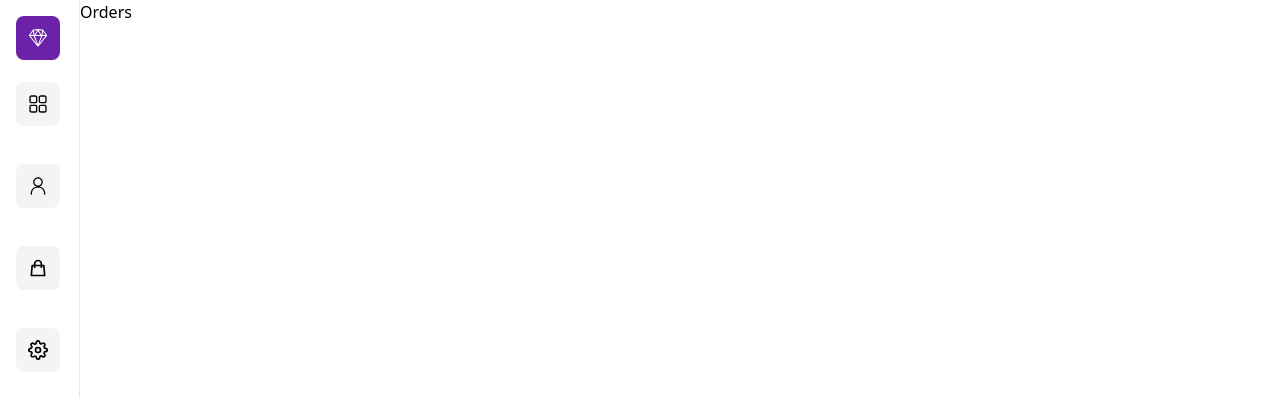
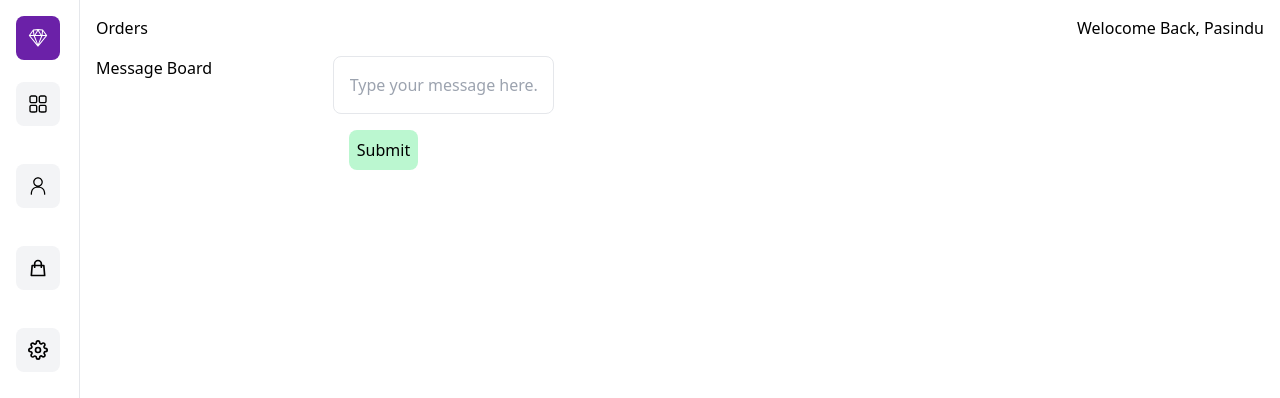
Before and after one commit to Pasindu107/my-app-1, a Next.js app: page /orders in a window 1280 px wide. Shown: the top 398 px of the page. Built offline with nearby package versions, Linux system fonts and the light colour scheme.

Commit message:
forth commit

```diff
--- a/components/Header.jsx
+++ b/components/Header.jsx
@@ -1,9 +1,9 @@
 import React from 'react'
 
-const Header = () => {
+const Header = (props) => {
   return (
     <div className='flex justify-between px-4 pt-4'>
-      <h2>Dashboard</h2>
+      <h2>{props.page}</h2>
       <h2>Welocome Back, Pasindu</h2>
     </div>
   )
--- /dev/null
+++ b/components/Message.jsx
@@ -0,0 +1,50 @@
+import React, { useState } from 'react';
+
+function MessageBoard() {
+  const [messages, setMessages] = useState([]);
+  const [newMessage, setNewMessage] = useState('');
+
+  const handleSubmit = (event) => {
+    event.preventDefault();
+
+    // Prevent empty messages
+    if (!newMessage.trim()) {
+      return;
+    }
+
+    setMessages([...messages, newMessage]);
+    setNewMessage(''); // Clear the input field
+  };
+
+  return (
+    <div>
+        <div className='grid lg:grid-cols-5 gap-4 p-4'>
+            <h2>Message Board</h2>
+
+            <form onSubmit={handleSubmit}>
+            <input
+                type="text"
+                value={newMessage}
+                onChange={(event) => setNewMessage(event.target.value)}
+                placeholder="Type your message here..."
+                className='w-full m-auto p-4 border rounded-lg overflow-y-auto'
+            />
+            <div className='p-4'>
+                <button type="submit" className='bg-green-200 flex justify-center items-center p-2 rounded-lg'>Submit</button>
+
+            </div>
+            </form>
+        </div>
+
+      <div className="messages-container">
+        {messages.map((message, index) => (
+          <div className="message-card" key={index}>
+            <p>{message}</p>
+          </div>
+        ))}
+      </div>
+    </div>
+  );
+}
+
+export default MessageBoard;
--- a/package.json
+++ b/package.json
@@ -9,10 +9,12 @@
     "lint": "next lint"
   },
   "dependencies": {
+    "action.js": "^0.1.1",
     "next": "14.0.4",
     "react": "^18",
     "react-dom": "^18",
-    "react-icons": "^4.12.0"
+    "react-icons": "^4.12.0",
+    "swr": "^2.2.4"
   },
   "devDependencies": {
     "autoprefixer": "^10.4.16",
--- a/pages/customers.jsx
+++ b/pages/customers.jsx
@@ -1,14 +1,12 @@
 import React from 'react'
 import Link from 'next/link'
+import Header from '@/components/Header'
 
 
 const customers = () => {
   return (
     <div className='bg-gray-100 min-h-screen'>
-        <div className='flex justify-between p-4'>
-            <h2>Customers</h2>
-            <Link href={'/'}><h2>Pasindu</h2></Link>
-        </div>
+        <Header page='Customers' />
         <div className='p-4'>
             <div className='w-full m-auto p-4 border rounded-lg bg-white overflow-y-auto'>
                 <div className='my-3 p-2 grid md:grid-cols-4 sm:grid-cols-3 grid-cols-2 items-center justify-between cursor-pointer'>
--- a/pages/index.js
+++ b/pages/index.js
@@ -15,7 +15,7 @@ export default function Home() {
         <link rel="icon" href="/favicon.ico" />
       </Head>
       <main className='bg-gray-100 min-h-screen'>
-      <Header />
+      <Header page='Dashboard'/>
       <TopCards />
       </main>
     </>
--- a/pages/orders.jsx
+++ b/pages/orders.jsx
@@ -1,9 +1,12 @@
 import React from 'react'
+import Message from '../components/Message'
+import Header from '@/components/Header'
 
 const orders = () => {
   return (
     <div>
-      Orders
+      <Header page='Orders'/>
+      <Message />
     </div>
   )
 }
```
Also changed, not shown: 1 other file (tests, documents, lock files or other folders).
